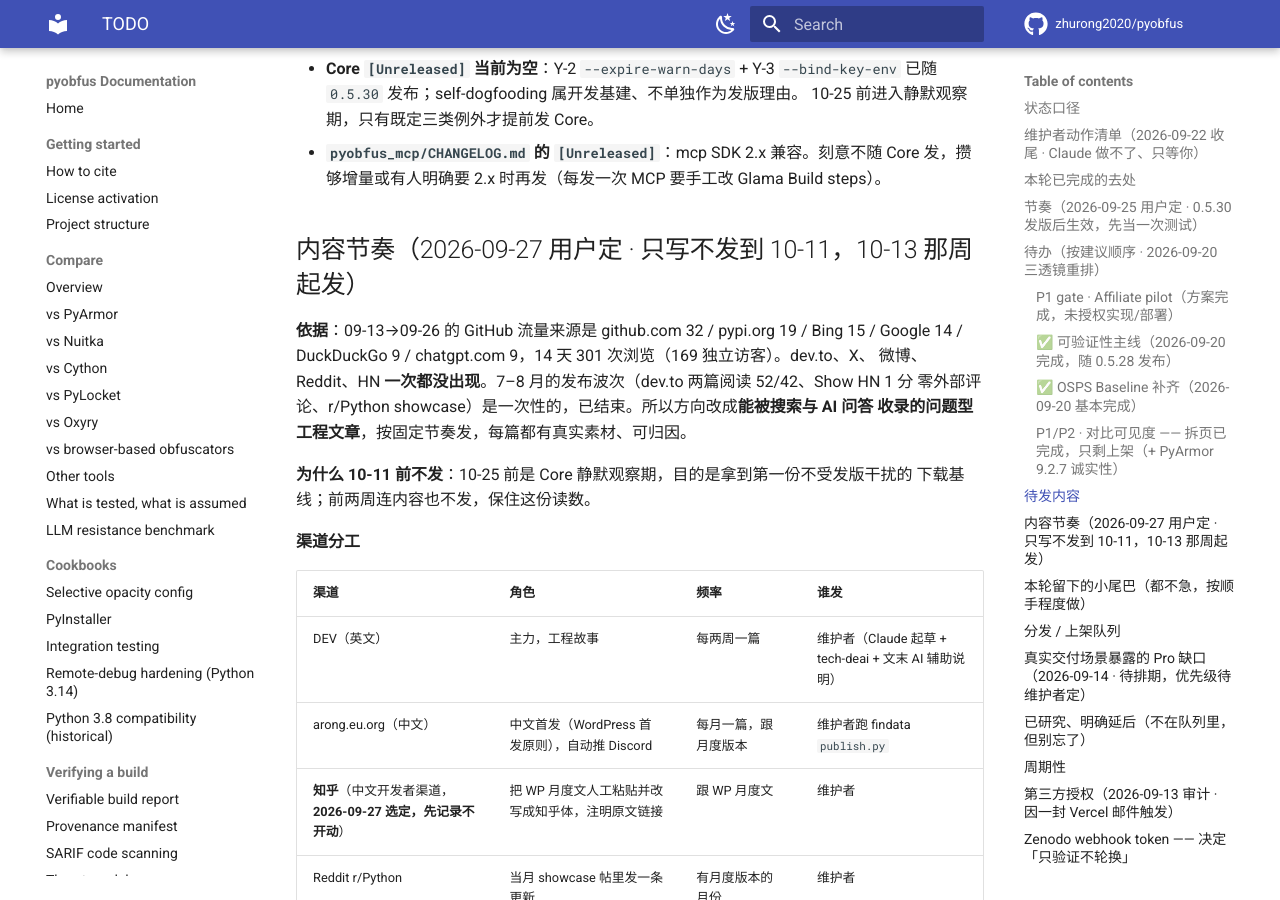
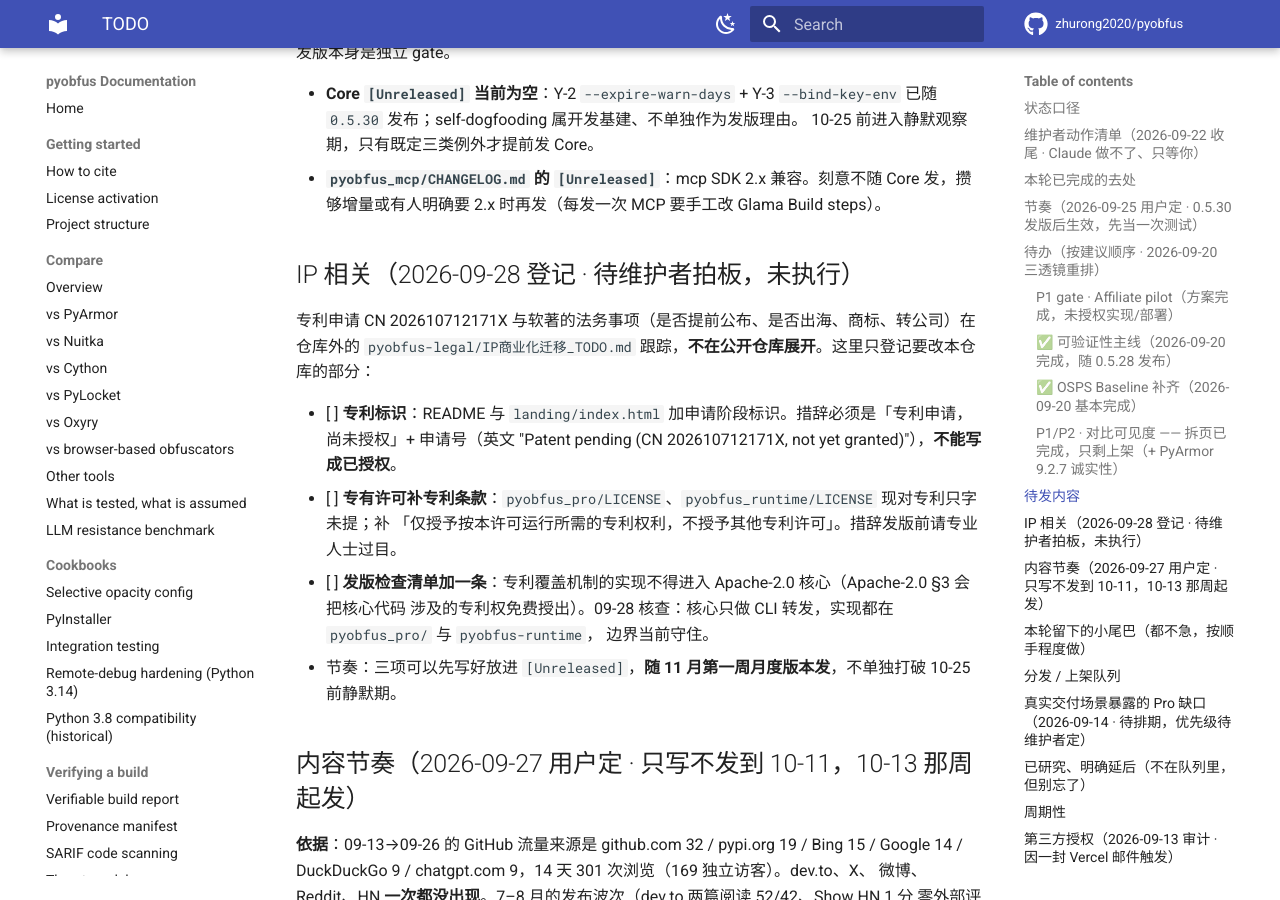
Before and after one commit to zhurong2020/pyobfus, an MkDocs documentation site: the page built from docs/TODO.md, in a window 1280 px wide and 900 px high, scrolled down 5834 px. Built offline with MkDocs 1.6.1 and Material for MkDocs 9.7.7, drawn with Linux system fonts in a browser that asks for light colours; comment, search, counter and statistics services are not loaded; some of the changed text lies outside the part shown.

Commit message:
docs(todo): log the IP follow-ups that touch this repo
Patent-pending marking, an explicit patent clause in the two proprietary
licences, and an Apache-2.0 boundary check in the release checklist. All
three wait for a maintainer decision and would ship with the November monthly
release; the legal items themselves are tracked outside this repo.

Co-Authored-By: Claude Opus 5.5 <noreply@anthropic.com>

```diff
--- a/docs/TODO.md
+++ b/docs/TODO.md
@@ -5,7 +5,7 @@
 顺序做」，不记录历史。依据与实测证据见
 [`FEATURE_EXPANSION_RESEARCH_2026-09-12.md`](FEATURE_EXPANSION_RESEARCH_2026-09-12.md)。
 
-最后更新：2026-09-28（选题池加第 7 篇「混淆后让 AI 助手继续帮你调试」并排进 11-24；落地页加 JSON-LD 结构化数据；周一巡检：plugin 锁由 Rudy 09-28 升级到 Anthropic 内部、等其跟进；GitHub 流量来源已并进 `download_snapshot.py`；第 2 篇草稿已写。上一轮 09-27：新增「内容节奏」段：只写不发到 10-11、10-13 那周起 DEV 双周一篇，知乎选定为中文开发者渠道先记录，第 1 篇草稿已写；Show HN 最终结果补记；上一轮 09-26：Claude plugin 孤儿锁已按 Rudy 要求补齐账号核查、workspace ID 与两张截图并在原线程回复，现等后端处理；上一轮 09-25：trial 现状核查 + KV 备份 P0 当日完成；09-24：awesome-python PR #3352 当日被维护者关闭，理由是采用量，见「分发 / 上架队列」；
+最后更新：2026-09-28（新增「IP 相关」段：专利标识、专有许可专利条款、发版清单 Apache 边界检查，待拍板；选题池加第 7 篇「混淆后让 AI 助手继续帮你调试」并排进 11-24；落地页加 JSON-LD 结构化数据；周一巡检：plugin 锁由 Rudy 09-28 升级到 Anthropic 内部、等其跟进；GitHub 流量来源已并进 `download_snapshot.py`；第 2 篇草稿已写。上一轮 09-27：新增「内容节奏」段：只写不发到 10-11、10-13 那周起 DEV 双周一篇，知乎选定为中文开发者渠道先记录，第 1 篇草稿已写；Show HN 最终结果补记；上一轮 09-26：Claude plugin 孤儿锁已按 Rudy 要求补齐账号核查、workspace ID 与两张截图并在原线程回复，现等后端处理；上一轮 09-25：trial 现状核查 + KV 备份 P0 当日完成；09-24：awesome-python PR #3352 当日被维护者关闭，理由是采用量，见「分发 / 上架队列」；
 `pyobfus-runtime` 0.1.0 已通过 OIDC/PEP 740 发布并完成 PyPI 验收；
 删除已完全合入 `main` 的本地及远端 `spike/mcp-sdk-2x` 空壳分支；
 修正本文件把已随 0.5.28 发布的邮箱 trial 误列为待实现、仍称 0.5.27 为当前版本的状态漂移。
@@ -193,6 +193,20 @@ Magic"**已经**诚实写明 9.2.x 的 `--vmc`/`--ecc` 函数级虚拟化是 pyo
 - **`pyobfus_mcp/CHANGELOG.md` 的 `[Unreleased]`**：mcp SDK 2.x 兼容。刻意不随 Core
   发，攒够增量或有人明确要 2.x 时再发（每发一次 MCP 要手工改 Glama Build steps）。
 
+
+## IP 相关（2026-09-28 登记 · 待维护者拍板，未执行）
+
+专利申请 CN 202610712171X 与软著的法务事项（是否提前公布、是否出海、商标、转公司）在仓库外的
+`pyobfus-legal/IP商业化迁移_TODO.md` 跟踪，**不在公开仓库展开**。这里只登记要改本仓库的部分：
+
+- [ ] **专利标识**：README 与 `landing/index.html` 加申请阶段标识。措辞必须是「专利申请，尚未授权」+
+      申请号（英文 "Patent pending (CN 202610712171X, not yet granted)"），**不能写成已授权**。
+- [ ] **专有许可补专利条款**：`pyobfus_pro/LICENSE`、`pyobfus_runtime/LICENSE` 现对专利只字未提；补
+      「仅授予按本许可运行所需的专利权利，不授予其他专利许可」。措辞发版前请专业人士过目。
+- [ ] **发版检查清单加一条**：专利覆盖机制的实现不得进入 Apache-2.0 核心（Apache-2.0 §3 会把核心代码
+      涉及的专利权免费授出）。09-28 核查：核心只做 CLI 转发，实现都在 `pyobfus_pro/` 与 `pyobfus-runtime`，
+      边界当前守住。
+- 节奏：三项可以先写好放进 `[Unreleased]`，**随 11 月第一周月度版本发**，不单独打破 10-25 前静默期。
 
 ## 内容节奏（2026-09-27 用户定 · 只写不发到 10-11，10-13 那周起发）
 
```
Also changed, not shown: docs/CURRENT_PLAN_ZH.md (+3 -0 lines).
